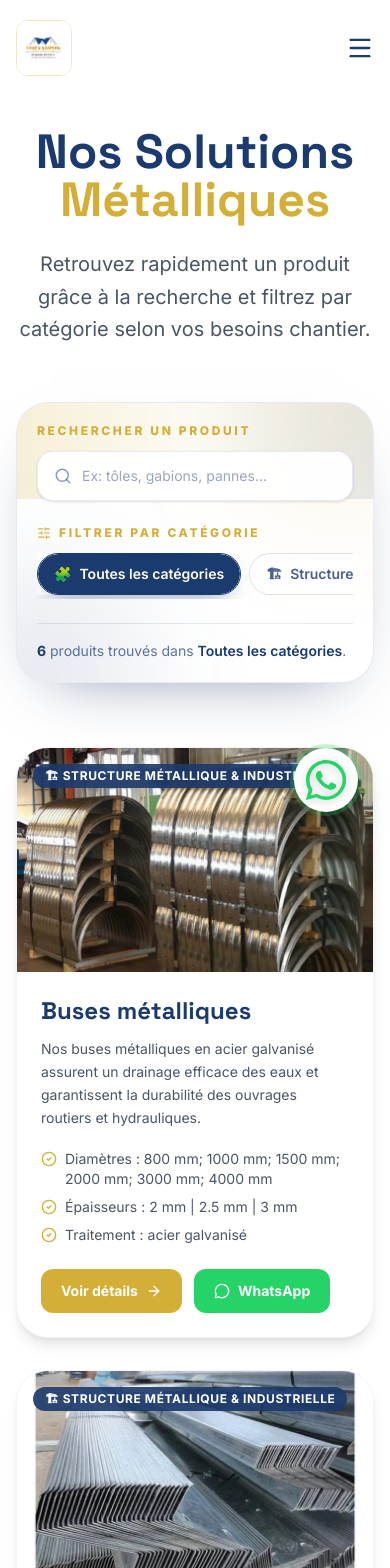
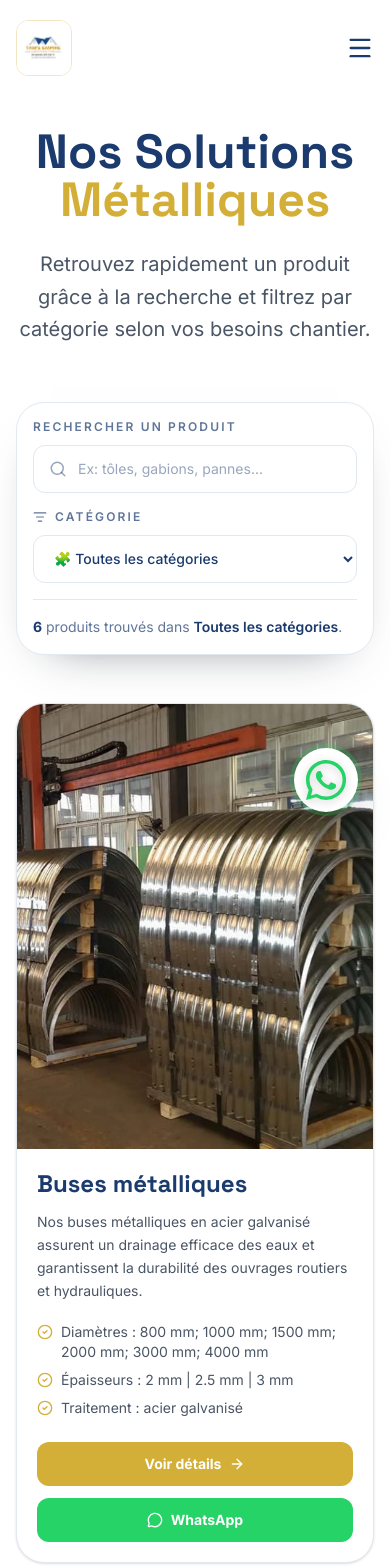
Before and after one commit to larrypops/tams, a Next.js app: page /produits in a window 390 px wide. Shown: the top 1568 px of the page. Built offline with nearby package versions, Linux system fonts and the light colour scheme.

Commit message:
refactor: simplify product filters and optimize cards for mobile

```diff
--- a/src/pages/Products.tsx
+++ b/src/pages/Products.tsx
@@ -7,7 +7,7 @@ import {
   MessageCircle,
   ArrowRight,
   Search,
-  SlidersHorizontal,
+  ListFilter,
   X,
 } from 'lucide-react';
 import Link from 'next/link';
@@ -41,13 +41,6 @@ export default function Products() {
     });
   }, [query, selectedCategory]);
 
-  const categoryLookup = useMemo(
-    () =>
-      new Map(
-        PRODUCT_CATEGORIES.map((category) => [category.id, category] as const),
-      ),
-    [],
-  );
   const categoryFilters = useMemo(
     () => [
       { id: 'all', label: 'Toutes les catégories', emoji: '🧩' },
@@ -56,9 +49,8 @@ export default function Products() {
     [],
   );
   const selectedCategoryLabel =
-    selectedCategory === 'all'
-      ? 'Toutes les catégories'
-      : categoryLookup.get(selectedCategory)?.label ?? 'Toutes les catégories';
+    categoryFilters.find((category) => category.id === selectedCategory)
+      ?.label ?? 'Toutes les catégories';
 
   const buildProductWhatsAppLink = (productName: string) => {
     const message = encodeURIComponent(
@@ -85,24 +77,19 @@ export default function Products() {
           </p>
         </div>
 
-        <section className="relative mb-16 overflow-hidden rounded-[2rem] border border-brand-navy/10 bg-white p-5 shadow-[0_24px_60px_-36px_rgba(18,44,91,0.6)] md:p-8">
-          <div className="pointer-events-none absolute inset-x-0 top-0 h-24 bg-gradient-to-r from-brand-gold/20 via-brand-gold/5 to-brand-navy/10" />
-          <div className="pointer-events-none absolute -top-16 -right-12 h-40 w-40 rounded-full bg-brand-gold/20 blur-3xl" />
-          <div className="pointer-events-none absolute -bottom-20 -left-16 h-44 w-44 rounded-full bg-brand-navy/15 blur-3xl" />
-
-          <div className="relative space-y-6">
-            <div className="grid grid-cols-1 gap-6 lg:grid-cols-[1.1fr_2fr] lg:items-end">
+        <section className="mb-12 rounded-[1.75rem] border border-slate-200 bg-white p-4 shadow-[0_20px_48px_-36px_rgba(15,23,42,0.7)] md:p-6">
+          <div className="grid grid-cols-1 gap-4 md:grid-cols-[1.15fr_1.85fr] md:gap-6">
             <div>
               <label
                 htmlFor="product-search"
-                  className="mb-3 block text-xs font-black uppercase tracking-[0.22em] text-brand-gold"
+                className="mb-2.5 block text-xs font-semibold uppercase tracking-[0.18em] text-brand-navy/70"
               >
                 Rechercher un produit
               </label>
-                <div className="relative rounded-2xl border border-brand-navy/10 bg-white/95 shadow-sm transition-all duration-300 focus-within:border-brand-gold/60 focus-within:shadow-[0_0_0_4px_rgba(212,175,55,0.12)]">
+              <div className="relative">
                 <Search
                   size={18}
-                    className="pointer-events-none absolute left-4 top-1/2 -translate-y-1/2 text-brand-navy/50"
+                  className="pointer-events-none absolute top-1/2 left-4 -translate-y-1/2 text-brand-navy/45"
                 />
                 <input
                   id="product-search"
@@ -110,15 +97,14 @@ export default function Products() {
                   value={query}
                   onChange={(e) => setQuery(e.target.value)}
                   placeholder="Ex: tôles, gabions, pannes..."
-                    className="h-12 w-full rounded-2xl bg-transparent pr-20 pl-11 text-sm text-brand-navy outline-none placeholder:text-brand-navy/45"
+                  className="h-12 w-full rounded-xl border border-slate-200 bg-white pr-20 pl-11 text-sm text-brand-navy outline-none transition-colors placeholder:text-brand-navy/45 focus:border-brand-gold"
                 />
                 {query.trim().length > 0 && (
                   <button
                     type="button"
                     onClick={() => setQuery('')}
-                      className="absolute top-1/2 right-2 inline-flex -translate-y-1/2 items-center gap-1 rounded-full bg-brand-navy/90 px-3 py-1 text-xs font-semibold text-white transition-all hover:bg-brand-navy"
+                    className="absolute top-1/2 right-2 -translate-y-1/2 rounded-lg px-3 py-1 text-xs font-semibold text-brand-navy/70 transition-colors hover:bg-slate-100 hover:text-brand-navy"
                   >
-                      <X size={12} />
                     Effacer
                   </button>
                 )}
@@ -126,55 +112,49 @@ export default function Products() {
             </div>
 
             <div>
-                <p className="mb-3 flex items-center gap-2 text-xs font-black uppercase tracking-[0.22em] text-brand-gold">
-                  <SlidersHorizontal size={14} />
-                  Filtrer par catégorie
+              <p className="mb-2.5 flex items-center gap-2 text-xs font-semibold uppercase tracking-[0.18em] text-brand-navy/70">
+                <ListFilter size={14} />
+                Catégorie
               </p>
-                <div className="relative">
-                  <div className="pointer-events-none absolute top-0 bottom-1 left-0 w-8 bg-gradient-to-r from-white via-white/80 to-transparent md:hidden" />
-                  <div className="pointer-events-none absolute top-0 right-0 bottom-1 w-8 bg-gradient-to-l from-white via-white/80 to-transparent md:hidden" />
 
-                  <div className="flex snap-x gap-2 overflow-x-auto px-1 pb-1 [-ms-overflow-style:none] [scrollbar-width:none] [&::-webkit-scrollbar]:hidden md:flex-wrap md:overflow-visible md:px-0">
+              <div className="md:hidden">
+                <select
+                  value={selectedCategory}
+                  onChange={(e) => setSelectedCategory(e.target.value)}
+                  className="h-12 w-full rounded-xl border border-slate-200 bg-white px-4 text-sm font-medium text-brand-navy outline-none transition-colors focus:border-brand-gold"
+                >
+                  {categoryFilters.map((category) => (
+                    <option key={category.id} value={category.id}>
+                      {category.emoji} {category.label}
+                    </option>
+                  ))}
+                </select>
+              </div>
+
+              <div className="hidden flex-wrap gap-2 md:flex">
                 {categoryFilters.map((category) => {
                   const isActive = selectedCategory === category.id;
                   return (
-                        <motion.button
-                          layout
+                    <button
                       key={category.id}
                       type="button"
                       onClick={() => setSelectedCategory(category.id)}
                       aria-pressed={isActive}
-                          whileTap={{ scale: 0.97 }}
-                          className={`relative isolate snap-start shrink-0 overflow-hidden rounded-full border px-4 py-2.5 text-sm font-semibold whitespace-nowrap transition-all duration-300 md:py-2 ${
+                      className={`rounded-full border px-4 py-2 text-sm font-semibold transition-all ${
                         isActive
-                              ? 'border-brand-navy text-white shadow-[0_10px_24px_-14px_rgba(27,58,109,0.8)]'
-                              : 'border-brand-navy/15 bg-white text-brand-navy/80 hover:-translate-y-0.5 hover:border-brand-gold/70 hover:text-brand-navy'
+                          ? 'border-brand-navy bg-brand-navy text-white'
+                          : 'border-slate-200 bg-white text-brand-navy/80 hover:border-brand-gold hover:text-brand-navy'
                       }`}
                     >
-                          {isActive && (
-                            <motion.span
-                              layoutId="active-category-pill"
-                              className="absolute inset-0 -z-10 rounded-full bg-brand-navy"
-                              transition={{
-                                type: 'spring',
-                                stiffness: 380,
-                                damping: 30,
-                              }}
-                            />
-                          )}
-                          <span className="flex items-center gap-2">
-                            <span>{category.emoji}</span>
-                            <span>{category.label}</span>
-                          </span>
-                        </motion.button>
+                      {category.emoji} {category.label}
+                    </button>
                   );
                 })}
               </div>
             </div>
           </div>
-            </div>
 
-            <div className="flex flex-col gap-3 border-t border-brand-navy/10 pt-4 text-sm text-brand-navy/70 sm:flex-row sm:items-center sm:justify-between">
+          <div className="mt-4 flex flex-col gap-3 border-t border-slate-200 pt-4 text-sm text-brand-navy/70 sm:flex-row sm:items-center sm:justify-between">
             <p className="leading-relaxed">
               <span className="font-bold text-brand-navy">{filteredProducts.length}</span>{' '}
               produit{filteredProducts.length > 1 ? 's' : ''} trouvé
@@ -191,13 +171,12 @@ export default function Products() {
                   setQuery('');
                   setSelectedCategory('all');
                 }}
-                  className="inline-flex w-fit items-center gap-2 rounded-full border border-brand-navy/15 bg-white px-4 py-2 text-xs font-semibold tracking-wide text-brand-navy transition-all hover:border-brand-gold hover:text-brand-gold"
+                className="inline-flex w-fit items-center gap-2 rounded-full border border-slate-300 bg-white px-4 py-2 text-xs font-semibold text-brand-navy/80 transition-colors hover:border-brand-gold hover:text-brand-navy"
               >
                 <X size={13} />
-                  Réinitialiser les filtres
+                Réinitialiser
               </button>
             )}
-            </div>
           </div>
         </section>
 
@@ -213,7 +192,6 @@ export default function Products() {
         ) : (
           <div className="grid grid-cols-1 gap-8 md:grid-cols-2 xl:grid-cols-3">
             {filteredProducts.map((product, index) => {
-              const category = categoryLookup.get(product.categoryId);
               return (
                 <motion.article
                   key={product.id}
@@ -221,19 +199,14 @@ export default function Products() {
                   whileInView={{ opacity: 1, y: 0 }}
                   viewport={{ once: true }}
                   transition={{ delay: index * 0.06 }}
-                  className="group rounded-[2rem] bg-white border border-gray-100 shadow-lg hover:shadow-2xl transition-all overflow-hidden flex flex-col"
+                  className="group flex flex-col overflow-hidden rounded-[1.75rem] border border-slate-200 bg-white shadow-sm transition-all hover:-translate-y-1 hover:shadow-xl"
                 >
-                  <div className="relative h-56 overflow-hidden">
+                  <div className="relative aspect-[4/5] overflow-hidden bg-slate-100 sm:aspect-[5/6] lg:aspect-[4/3]">
                     <img
                       src={product.image}
                       alt={product.title}
                       className="w-full h-full object-cover group-hover:scale-105 transition-transform duration-500"
                     />
-                    {category && (
-                      <span className="absolute top-4 left-4 rounded-full bg-brand-navy/90 px-3 py-1 text-xs font-bold uppercase tracking-wider text-white">
-                        {category.emoji} {category.label}
-                      </span>
-                    )}
                     {product.availability === 'coming-soon' && (
                       <span className="absolute top-4 right-4 bg-brand-gold text-white px-3 py-1 rounded-full text-xs font-bold uppercase tracking-wider">
                         Bientôt disponible
@@ -241,15 +214,15 @@ export default function Products() {
                     )}
                   </div>
 
-                  <div className="p-6 flex flex-col flex-1">
-                    <h3 className="text-2xl font-display font-bold text-brand-navy mb-3 leading-tight">
+                  <div className="flex flex-1 flex-col p-5 sm:p-6">
+                    <h3 className="mb-3 text-2xl leading-tight font-display font-bold text-brand-navy">
                       {product.shortTitle}
                     </h3>
-                    <p className="text-gray-600 text-sm leading-relaxed mb-5">
+                    <p className="mb-5 text-sm leading-relaxed text-gray-600">
                       {product.description}
                     </p>
 
-                    <ul className="space-y-2 mb-6">
+                    <ul className="mb-6 space-y-2">
                       {product.features.slice(0, 3).map((feature, i) => (
                         <li
                           key={i}
@@ -264,10 +237,10 @@ export default function Products() {
                       ))}
                     </ul>
 
-                    <div className="mt-auto flex flex-wrap gap-3">
+                    <div className="mt-auto grid grid-cols-1 gap-3 sm:grid-cols-2">
                       <Link
                         href={`/produits/${product.id}`}
-                        className="bg-brand-gold text-white px-5 py-3 rounded-xl font-bold text-sm flex items-center gap-2 hover:bg-yellow-600 transition-all"
+                        className="flex items-center justify-center gap-2 rounded-xl bg-brand-gold px-5 py-3 text-sm font-bold text-white transition-colors hover:bg-yellow-600"
                       >
                         Voir détails
                         <ArrowRight size={16} />
@@ -276,7 +249,7 @@ export default function Products() {
                         href={buildProductWhatsAppLink(product.shortTitle)}
                         target="_blank"
                         rel="noopener noreferrer"
-                        className="bg-[#25D366] text-white px-5 py-3 rounded-xl font-bold text-sm flex items-center gap-2 hover:scale-105 transition-all"
+                        className="flex items-center justify-center gap-2 rounded-xl bg-[#25D366] px-5 py-3 text-sm font-bold text-white transition-transform hover:scale-[1.02]"
                       >
                         <MessageCircle size={16} />
                         WhatsApp
```
Lines whose indentation alone changed are shown as unchanged.
